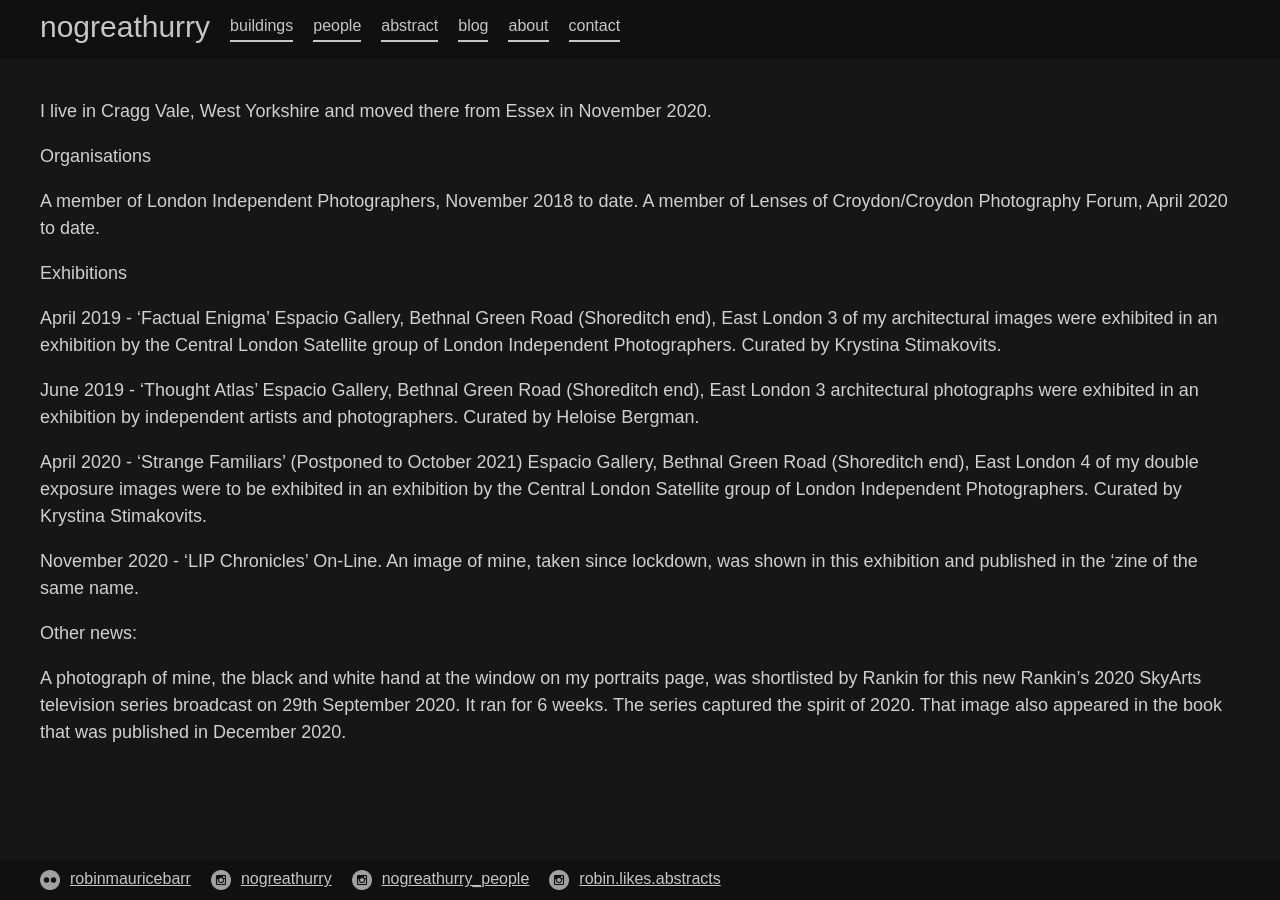
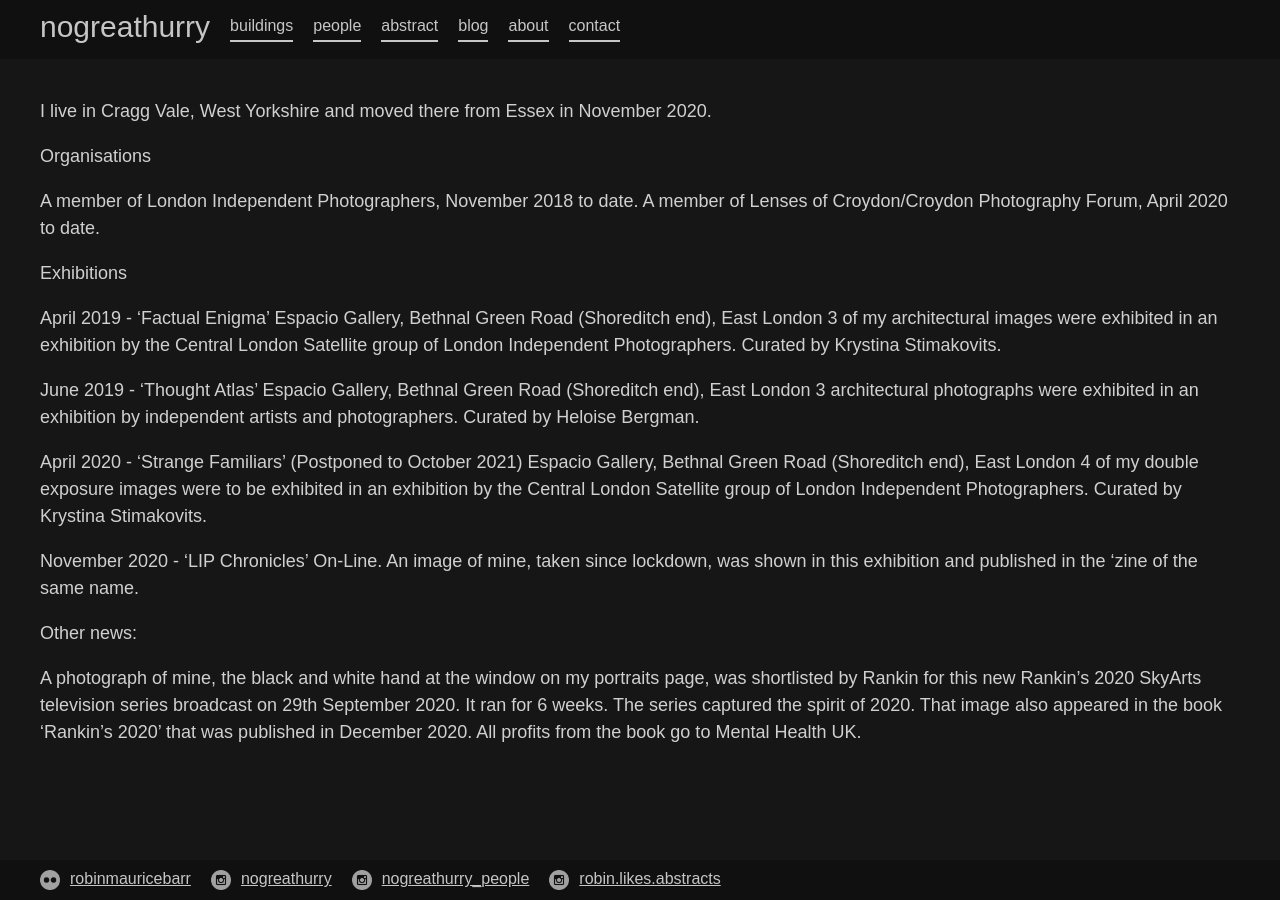
Before and after one commit to 987poiuytrewq/nogreathurry, a Jekyll site: the page built from blog.md, in a window 1280 px wide. Built offline with Jekyll 4.4.1, drawn with Linux system fonts in a browser that asks for light colours.

Commit message:
Updated Blog

```diff
--- a/blog.md
+++ b/blog.md
@@ -29,4 +29,4 @@
 
 Other news:
 
-A photograph of mine, the black and white hand at the window on my portraits page, was shortlisted by Rankin for this new Rankin's 2020 SkyArts television series broadcast on 29th September 2020.  It ran for 6 weeks. The series captured the spirit of 2020. That image also appeared in the book that was published in December 2020.
+A photograph of mine, the black and white hand at the window on my portraits page, was shortlisted by Rankin for this new Rankin's 2020 SkyArts television series broadcast on 29th September 2020.  It ran for 6 weeks. The series captured the spirit of 2020. That image also appeared in the book 'Rankin's 2020' that was published in December 2020. All profits from the book go to Mental Health UK.
```
